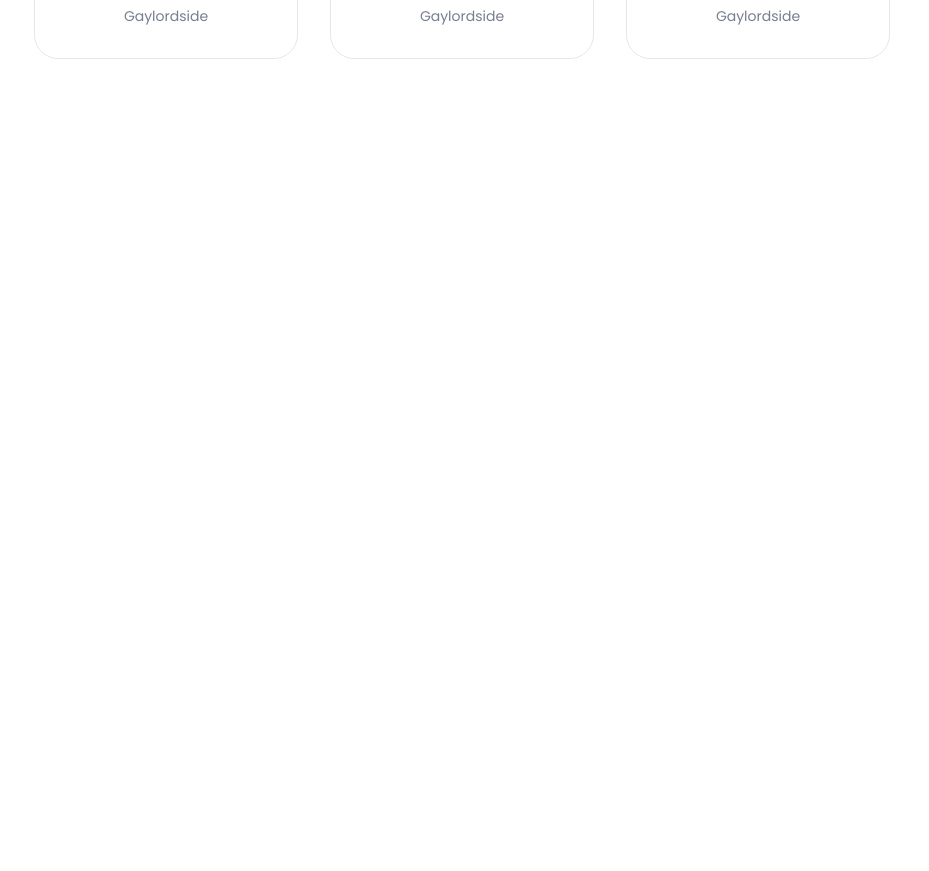
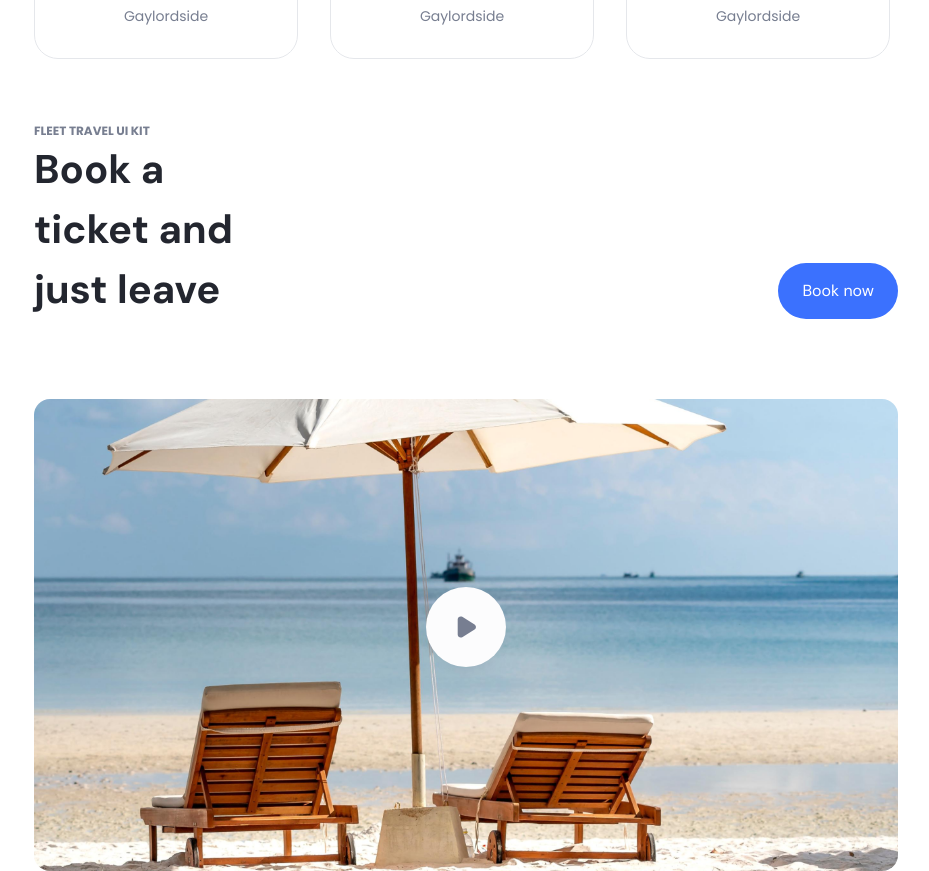
Before and after one commit to kamranlatifch/fleet-ui-dev, a React (Vite) app: page / in a window 1280 px wide. Shown: the part 7560-8431 px from the top of the page, without its empty margins (174-1103 px from the left). Before the commit the page ends 7683 px from the top, so only its background shows below. Built offline with nearby package versions, Linux system fonts and the light colour scheme.

Commit message:
feat/ui-travel-kit

```diff
--- a/src/App.jsx
+++ b/src/App.jsx
@@ -10,6 +10,7 @@ import {
   PropertyType,
   ExploreSection,
   BestHost,
+  TravelKit,
 } from '@components';
 
 function App() {
@@ -26,6 +27,7 @@ function App() {
       <PropertyType />
       <ExploreSection />
       <BestHost />
+      <TravelKit />
     </>
   );
 }
--- /dev/null
+++ b/src/assets/svgs/PlayButton.jsx
@@ -0,0 +1,66 @@
+import React from 'react';
+
+const PlayButton = ({ className }) => {
+  return (
+    <svg
+      width='96'
+      height='96'
+      viewBox='0 0 96 96'
+      fill='none'
+      xmlns='http://www.w3.org/2000/svg'
+      className={className}
+    >
+      <g filter='url(#filter0_d_2262_7063)'>
+        <rect x='8' width='80' height='80' rx='40' fill='#FCFCFD' />
+        <path
+          d='M39.7 32.3856C39.7 30.0351 42.2805 28.5976 44.2791 29.8348L56.5795 37.4494C58.4741 38.6222 58.4741 41.3781 56.5795 42.551L44.2791 50.1655C42.2805 51.4027 39.7 49.9652 39.7 47.6147V32.3856Z'
+          fill='#777E91'
+        />
+      </g>
+      <defs>
+        <filter
+          id='filter0_d_2262_7063'
+          x='0'
+          y='0'
+          width='96'
+          height='96'
+          filterUnits='userSpaceOnUse'
+          color-interpolation-filters='sRGB'
+        >
+          <feFlood flood-opacity='0' result='BackgroundImageFix' />
+          <feColorMatrix
+            in='SourceAlpha'
+            type='matrix'
+            values='0 0 0 0 0 0 0 0 0 0 0 0 0 0 0 0 0 0 127 0'
+            result='hardAlpha'
+          />
+          <feMorphology
+            radius='8'
+            operator='erode'
+            in='SourceAlpha'
+            result='effect1_dropShadow_2262_7063'
+          />
+          <feOffset dy='8' />
+          <feGaussianBlur stdDeviation='8' />
+          <feColorMatrix
+            type='matrix'
+            values='0 0 0 0 0.0583333 0 0 0 0 0.0583333 0 0 0 0 0.0583333 0 0 0 0.1 0'
+          />
+          <feBlend
+            mode='multiply'
+            in2='BackgroundImageFix'
+            result='effect1_dropShadow_2262_7063'
+          />
+          <feBlend
+            mode='normal'
+            in='SourceGraphic'
+            in2='effect1_dropShadow_2262_7063'
+            result='shape'
+          />
+        </filter>
+      </defs>
+    </svg>
+  );
+};
+
+export { PlayButton };
--- a/src/assets/svgs/index.js
+++ b/src/assets/svgs/index.js
@@ -14,3 +14,4 @@ export { Star } from './Star';
 export { HowItWorkHR } from './HowItWorkHR';
 export { DashLine } from './DashLine';
 export { HouseSvg } from './HouseSvg';
+export { PlayButton } from './PlayButton';
--- /dev/null
+++ b/src/components/TravelKit.jsx
@@ -0,0 +1,86 @@
+// import React from 'react';
+// import SmallImage from '../assets/images/TKImg1.png';
+// import LargeImage from '../assets/images/TKImg2.png';
+// import { PlayButton } from '@assets/svgs';
+// const TravelKit = () => {
+//   return (
+//     <div className='flex flex-col gap-8 px-10'>
+//       <div className='flex flex-col gap-8'>
+//         <div className='flex flex-col'>
+//           <p className='uppercase text-xs font-bold'>fleet travel ui kit</p>
+//           <h2>Book a ticket and just leave</h2>
+//         </div>
+//         <button>Book now</button>
+//       </div>
+//       <div className='flex relative'>
+//         <img src={SmallImage} alt='' className='rounded-2xl w-full' />
+//         <div className='absolute top-1/2 left-1/2 transform -translate-x-1/2 -translate-y-1/2'>
+//           <PlayButton />
+//         </div>
+//       </div>
+//     </div>
+//   );
+// };
+
+// export { TravelKit };
+import React, { useState } from 'react';
+import SmallImage from '../assets/images/TKImg1.png';
+import LargeImage from '../assets/images/TKImg2.png';
+
+import { PlayButton } from '@assets/svgs';
+
+const TravelKit = () => {
+  const [isVideoPlaying, setIsVideoPlaying] = useState(false);
+
+  const videoUrl =
+    'https://videos.pond5.com/waves-beach-random-people-walk-footage-014812876_main_xxl.mp4'; // Your specific video URL
+
+  const handlePlayVideo = () => {
+    setIsVideoPlaying(true);
+  };
+
+  return (
+    <div className='flex justify-center items-center'>
+      <div className='flex flex-col gap-8 lg:gap-20 px-10 xl:px-20 lg:max-w-[944px] xl:max-w-[1280px]'>
+        <div className='flex flex-col lg:flex-row lg:justify-between gap-8 md:items-start  lg:items-end'>
+          <div className='flex flex-col lg:max-w-[248px]'>
+            <p className='uppercase text-xs font-bold'>fleet travel ui kit</p>
+            <h2>Book a ticket and just leave</h2>
+          </div>
+          <button onClick={() => setIsVideoPlaying(false)}>Book now</button>
+        </div>
+        <div className='flex relative'>
+          {isVideoPlaying ? (
+            <video
+              className='rounded-2xl w-full min-h-[480px] lg:min-w-[844px] xl:min-w-[1120px]'
+              controls
+              autoPlay
+              src={videoUrl}
+            ></video>
+          ) : (
+            <>
+              <img
+                src={SmallImage}
+                alt='Travel Kit'
+                className='rounded-2xl w-full max-h-[580px] lg:hidden'
+              />
+              <img
+                src={LargeImage}
+                alt='Travel Kit'
+                className='rounded-2xl w-full hidden lg:block'
+              />
+              <div
+                className='absolute top-1/2 left-1/2 transform -translate-x-1/2 -translate-y-1/2'
+                onClick={handlePlayVideo}
+              >
+                <PlayButton />
+              </div>
+            </>
+          )}
+        </div>
+      </div>
+    </div>
+  );
+};
+
+export { TravelKit };
--- a/src/components/index.js
+++ b/src/components/index.js
@@ -13,3 +13,4 @@ export { PropertyType } from './PropertyType';
 export { ExploreSection } from './ExploreSection';
 export { BestHost } from './BestHost';
 export { BestHostCard } from './BestHostCard';
+export { TravelKit } from './TravelKit';
```
Also changed, not shown: src/assets/images/TKImg1.png (added), src/assets/images/TKImg2.png (added).
